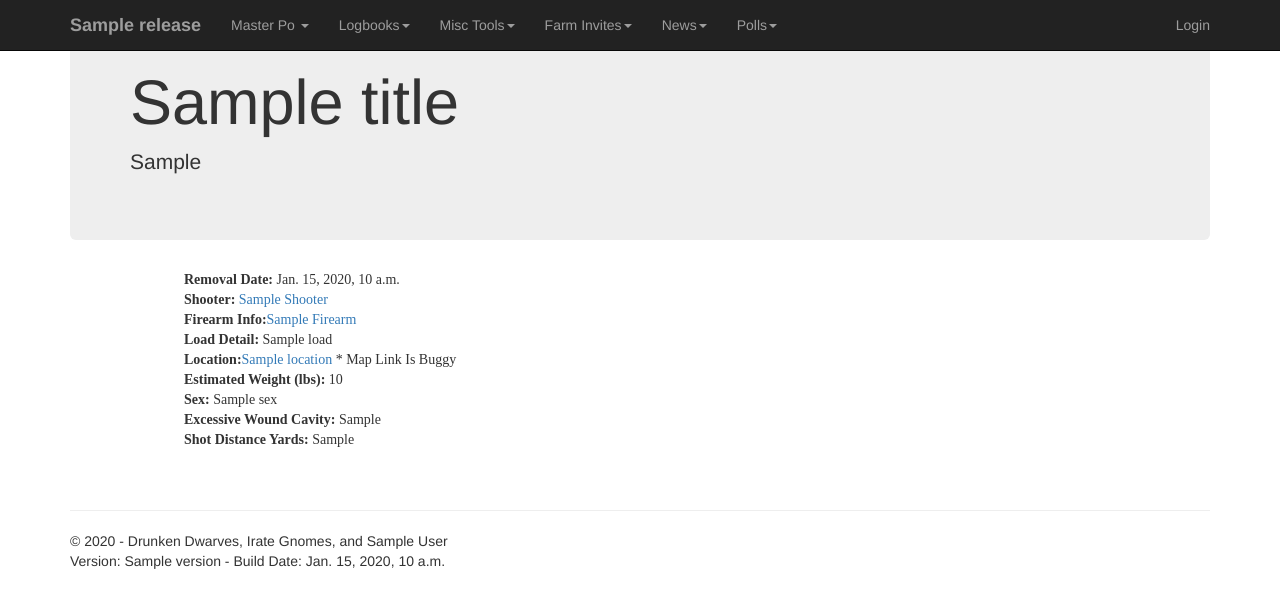
After one commit to benspelledabc/djangosite, a Django app: template imrunicorn/groundhog_logbook/templates/groundhog_logbook/all_groundhog_kills.html in a window 1280 px wide. The commit adds this page. Shown: the top 608 px of the page. Run offline with Django 3.2, Linux system fonts and the light colour scheme; the template is opened without the code that fills it: most values are stand-ins (such as "Sample title", 1, 10 or a date in 2020); some libraries are stand-ins or nearby versions.

Commit message:
Develop (#205)
* removed farm invite section.

* updated version info.

* Expire polls (#173)

* Showing up to 15 (sorted by expiration date). only started, not expired polls are displayed.

* .

* .

* .

* bottom to zero

* bottom to zero

* shifted RPS position.

* Changed var name and added windage version.

* Conditional display of click correction.

* added firearm detail view.

* added firearm detail link for sheriff load listings.

* made display of clicks optionally displayed if >=0

* Moved foot pound calc and cleaned up views a little.

* added ben_center to clean up the alignments.

* moar cleanup

* ben_center to ben_format_pritty and fixed firearm_detail view.

* put logon form back on.

* moar cleanup

* moar cleanup

* moar cleanup

* cleaned up the dropdown menus

* shifting to more variables.

* added sticky bit, but its not in use yet.

* added is_sticky control.

* added noodely one to news page.

* added is sticky bit to news API.

* removed duplicate link.

* added news link by PK

* added link to news detail

* added 'read more' links

* added elipses

* updated ignore.

* updated ignore.

* updated ignore.

* updated ignore.

* updated ignore.

* updated ignore.

* yay, sort orders!

* seems to be working.. no fancy ui though (#199)

* Groundhog kill log (#200)

* seems to be working.. no fancy ui though

* seems to be working.. no fancy ui though

* Groundhog kill log (#201)

* seems to be working.. no fancy ui though

* seems to be working.. no fancy ui though

* seems to be working.. no fancy ui though

* Groundhog kill log (#202)

* seems to be working.. no fancy ui though

* seems to be working.. no fancy ui though

* seems to be working.. no fancy ui though

* almost done adding removals...

* Groundhog kill log (#204)

* seems to be working.. no fancy ui though

* seems to be working.. no fancy ui though

* seems to be working.. no fancy ui though

* almost done adding removals...

* added pages to display logbook.

```diff
--- a/imrunicorn/groundhog_logbook/models.py
+++ b/imrunicorn/groundhog_logbook/models.py
@@ -13,7 +13,7 @@ class Location(models.Model):
     longitude = models.DecimalField(max_digits=12, decimal_places=7, default=-76.996040, null=True)
 
     def __str__(self):
-        return "%s (%s , %s)" % (self.nickname, self.latitude, self.longitude)
+        return "%s (%s LAT , %s LONG)" % (self.nickname, self.latitude, self.longitude)
 
     class Meta:
         ordering = ('nickname', 'latitude', 'longitude')
--- /dev/null
+++ b/imrunicorn/groundhog_logbook/templates/groundhog_logbook/all_groundhog_kills.html
@@ -0,0 +1,51 @@
+{% extends "imrunicorn/layout.html" %}
+
+{% block extra_head %}
+<script src="https://kit.fontawesome.com/9a11d62cbf.js" crossorigin="anonymous"></script>
+{% endblock %}
+
+
+{% block content %}
+{% load humanize %}
+
+
+<div class="jumbotron">
+    <h1>{{ title }}</h1>
+    <p class="lead">{{ news_overview }}</p>
+</div>
+
+
+{% if all_news != None %}
+
+<div class="row ben_format_pretty">
+    <div class='post-body entry-content' id='post-body-3156955225064661913' itemprop='description articleBody'>
+        <div style="text-align: left;font-family:times new roman;">
+
+            <!-- https://www.google.com/maps/search/?api=1&query=<lat>,<lng> -->
+            <!-- https://www.google.com/maps/search/?api=1&query=39.619507,-77.029337 -->
+
+            {% for news in all_news %}
+                <b>Removal Date:</b> {{ news.removal_date }}<br />
+                <b>Shooter:</b> <a href="{% url 'groundhog_logbook:all_groundhog_removals' %}{{ news.shooter.pk }}">{{ news.shooter|title }}</a><br />
+                <b>Firearm Info:</b><a href="{% url 'load_data:page_firearm_detail' %}{{ news.firearm.pk }}">{{ news.firearm|title }}</a><br />
+                <b>Load Detail:</b> {{ news.load }}<br />
+
+                <b>Location:</b><a href="https://www.google.com/maps/search/?api=1&query={{ news.location.latitude }},{{ news.location.longitude }}"
+                                   target="_blank">{{ news.location }}</a> * Map Link Is Buggy<br />
+                <b>Estimated Weight (lbs):</b> {{ news.estimated_weight_lbs }}<br />
+                <b>Sex:</b> {{ news.sex }}<br />
+                <b>Excessive Wound Cavity:</b> {{ news.excessive_wound_cavity }}<br />
+                <b>Shot Distance Yards:</b> {{ news.shot_distance_yards }}<br />
+                <br />
+                <br />
+
+            {% endfor %}
+        </div>
+
+    </div>
+</div>
+
+{% endif %}
+
+
+{% endblock %}
--- a/imrunicorn/imrunicorn/templates/imrunicorn/layout.html
+++ b/imrunicorn/imrunicorn/templates/imrunicorn/layout.html
@@ -100,6 +100,21 @@
 
 
                 <li class="dropdown">
+                  <a href="#" class="dropdown-toggle" data-toggle="dropdown" role="button" aria-haspopup="true" aria-expanded="false">Logbooks<span class="caret"></span></a>
+                  <ul class="dropdown-menu">
+                      {% if request.user.is_authenticated %}
+                      <li class="dropdown-header">Registered Users Only</li>
+                      <li><a class="dropdown-item" href="{% url 'groundhog_logbook:all_groundhog_removals' %}"> All Groundhog Removals</a></li>
+                      {% else %}
+                    <li class="dropdown-header">Restricted Access</li>
+                    <li><a class="dropdown-item" href="{% url 'login' %}"> Logbook Requires Login</a></li>
+                      {% endif %}
+                  </ul>
+                </li>
+
+
+
+                <li class="dropdown">
                   <a href="#" class="dropdown-toggle" data-toggle="dropdown" role="button" aria-haspopup="true" aria-expanded="false">Misc Tools<span class="caret"></span></a>
                   <ul class="dropdown-menu">
                       <li class="dropdown-header">Days Since</li>
--- a/imrunicorn/imrunicorn/urls.py
+++ b/imrunicorn/imrunicorn/urls.py
@@ -42,6 +42,7 @@ urlpatterns = [
     path('news/', include('announcements.urls')),
     path('polls/', include('polls.urls')),
     path('shooting_logbook/', include('shooting_logbook.urls')),
+    path('groundhog_logbook/', include('groundhog_logbook.urls')),
 
     # path('contact/', views.contact, name='contact'),
     # path('about/', views.about, name='about'),
```
Also changed, not shown: imrunicorn/groundhog_logbook/functions.py (added, +33 -0 lines), imrunicorn/groundhog_logbook/urls.py (added, +12 -0 lines), imrunicorn/groundhog_logbook/views.py (+31 -0 lines).
